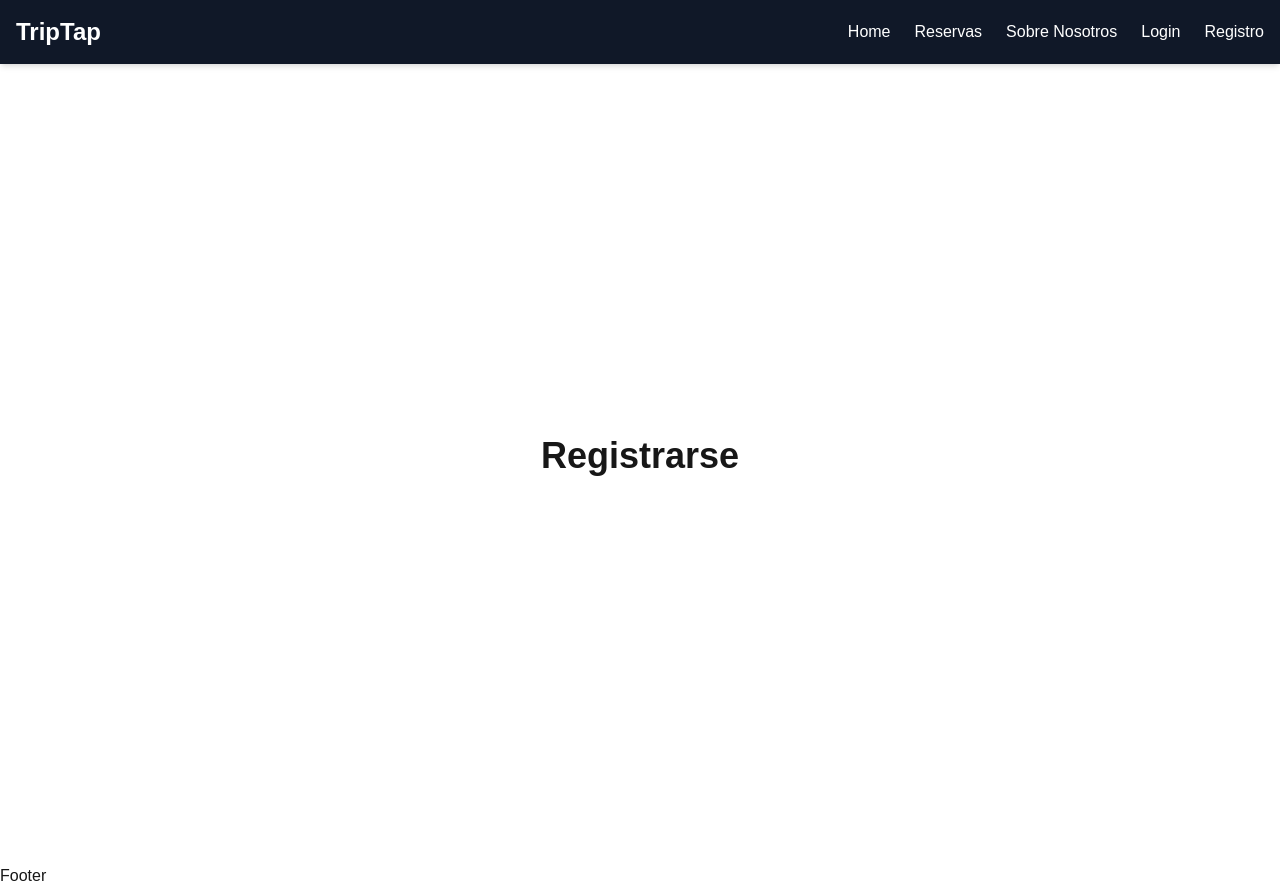
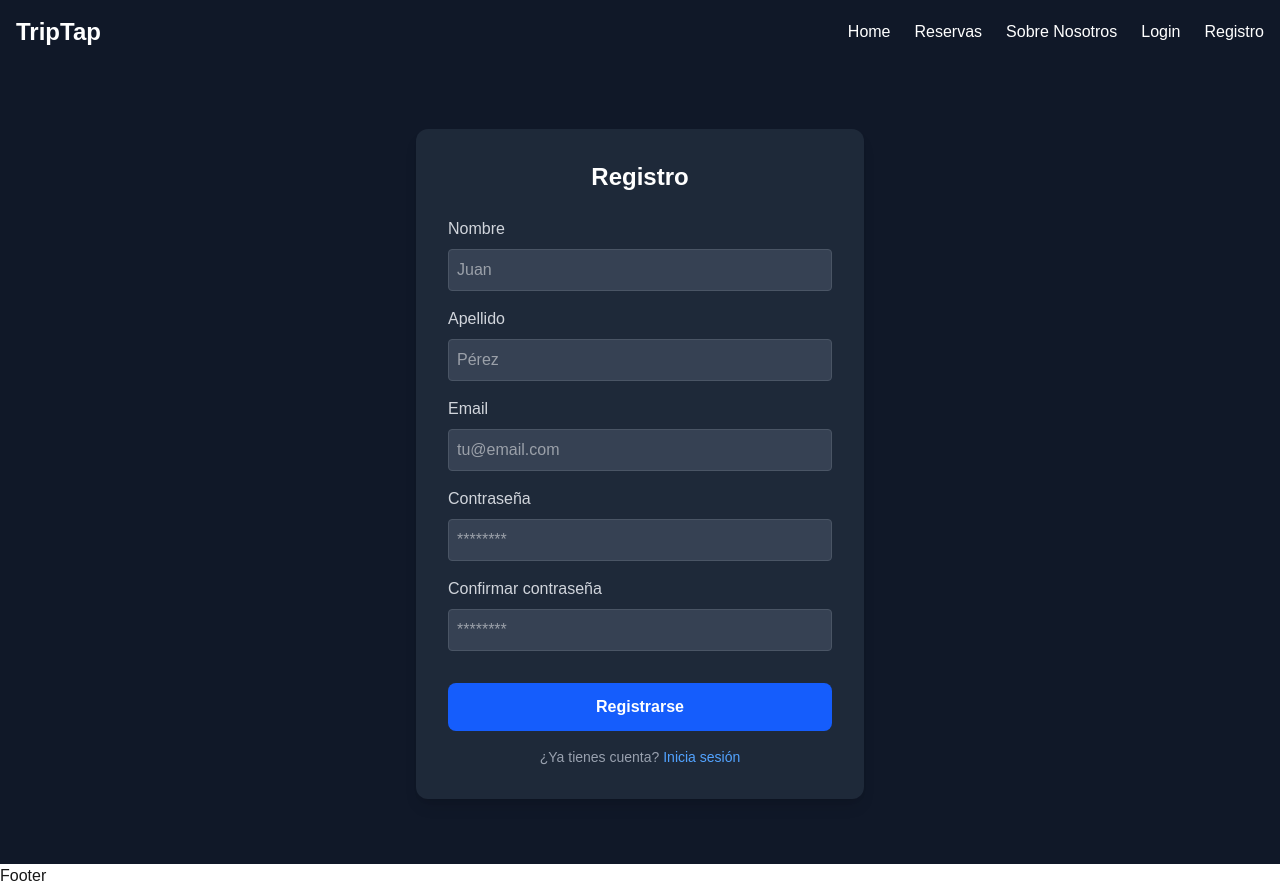
Before and after one commit to ezequielmanchula/triptap-frontend, a Next.js app: page /register in a window 1280 px wide. Built offline with nearby package versions, Linux system fonts and the light colour scheme.

Commit message:
feat(auth): add login and register forms with validation using react-hook-form and zod

```diff
--- a/package.json
+++ b/package.json
@@ -9,10 +9,13 @@
     "lint": "eslint"
   },
   "dependencies": {
+    "@hookform/resolvers": "^5.2.2",
     "@iconify-icon/react": "^3.0.1",
     "next": "15.5.4",
     "react": "19.1.0",
-    "react-dom": "19.1.0"
+    "react-dom": "19.1.0",
+    "react-hook-form": "^7.65.0",
+    "zod": "^4.1.12"
   },
   "devDependencies": {
     "@eslint/eslintrc": "^3",
--- a/src/app/(pages)/login/page.tsx
+++ b/src/app/(pages)/login/page.tsx
@@ -1,7 +1,86 @@
-export default function LoginPage() {
+"use client";
+
+import { useForm } from "react-hook-form";
+import { zodResolver } from "@hookform/resolvers/zod";
+import * as z from "zod";
+import FormInput from "../../components/common/FormInput";
+import Link from "next/link";
+import { useRouter } from "next/navigation";
+
+// Esquema de validación con Zod
+const schema = z.object({
+  email: z.string().email("Correo inválido"),
+  password: z.string().min(6, "La contraseña debe tener al menos 6 caracteres"),
+});
+
+type LoginFormData = z.infer<typeof schema>;
+
+export default function LoginForm() {
+  const router = useRouter();
+
+  // Inicializamos el formulario
+  const {
+    register,
+    handleSubmit,
+    formState: { errors, isSubmitting },
+  } = useForm<LoginFormData>({
+    resolver: zodResolver(schema),
+  });
+
+  // Simulación del envío (sin backend aún)
+  const onSubmit = async (data: LoginFormData) => {
+    console.log("Intentando login con:", data);
+    await new Promise((res) => setTimeout(res, 1000));
+
+    // Simulamos token de prueba
+    const fakeToken = "12345-fake-jwt";
+    localStorage.setItem("token", fakeToken);
+
+    alert("✅ Simulación: inicio de sesión exitoso");
+    router.push("/reservations");
+  };
+
   return (
-    <div className="flex flex-col items-center justify-center min-h-screen">
-      <h1 className="text-4xl font-bold mb-4">Login</h1>
+    <div className="min-h-screen flex items-center justify-center bg-gray-900 px-4">
+      <form
+        onSubmit={handleSubmit(onSubmit)}
+        className="w-full max-w-md bg-gray-800 p-8 rounded-xl shadow-lg"
+      >
+        <h2 className="text-2xl font-bold text-white mb-6 text-center">
+          Iniciar sesión
+        </h2>
+
+        <FormInput
+          label="Email"
+          type="email"
+          placeholder="tu@email.com"
+          {...register("email")}
+          error={errors.email?.message}
+        />
+
+        <FormInput
+          label="Contraseña"
+          type="password"
+          placeholder="********"
+          {...register("password")}
+          error={errors.password?.message}
+        />
+
+        <button
+          type="submit"
+          disabled={isSubmitting}
+          className="w-full py-3 mt-4 bg-green-600 hover:bg-green-500 rounded-lg text-white font-semibold transition-colors disabled:opacity-50"
+        >
+          {isSubmitting ? "Ingresando..." : "Ingresar"}
+        </button>
+
+        <p className="text-gray-400 text-sm mt-4 text-center">
+          ¿No tienes cuenta?{" "}
+          <Link href="/register" className="text-blue-400 hover:text-blue-300">
+            Regístrate
+          </Link>
+        </p>
+      </form>
     </div>
-  )
+  );
 }
--- a/src/app/(pages)/register/page.tsx
+++ b/src/app/(pages)/register/page.tsx
@@ -1,7 +1,110 @@
-export default function RegisterPage() {
+"use client";
+
+import { useForm } from "react-hook-form";
+import { zodResolver } from "@hookform/resolvers/zod";
+import * as z from "zod";
+import FormInput from "../../components/common/FormInput";
+import Link from "next/link";
+
+// Esquema de validación con Zod
+const schema = z
+  .object({
+    nombre: z.string().min(2, "El nombre es obligatorio"),
+    apellido: z.string().min(2, "El apellido es obligatorio"),
+    email: z.string().email("Correo inválido"),
+    password: z.string().min(6, "Mínimo 6 caracteres"),
+    confirmarPassword: z.string(),
+  })
+  .refine((data) => data.password === data.confirmarPassword, {
+    message: "Las contraseñas no coinciden",
+    path: ["confirmarPassword"], // muestra el error debajo del campo correcto
+  });
+
+type RegisterFormData = z.infer<typeof schema>;
+
+export default function RegisterForm() {
+  // Inicializamos el formulario
+  const {
+    register,
+    handleSubmit,
+    formState: { errors, isSubmitting },
+  } = useForm<RegisterFormData>({
+    resolver: zodResolver(schema),
+  });
+
+  // Simulación del envío (sin backend aún)
+  const onSubmit = async (data: RegisterFormData) => {
+    console.log("Datos del formulario:", data);
+    await new Promise((res) => setTimeout(res, 1000));
+    alert("✅ Simulación: usuario registrado correctamente");
+  };
+
   return (
-    <div className="flex flex-col items-center justify-center min-h-screen">
-      <h1 className="text-4xl font-bold mb-4">Registrarse</h1>
+    <div className="min-h-screen flex items-center justify-center bg-gray-900 px-4">
+      <form
+        onSubmit={handleSubmit(onSubmit)}
+        className="w-full max-w-md bg-gray-800 p-8 rounded-xl shadow-lg"
+      >
+        <h2 className="text-2xl font-bold text-white mb-6 text-center">
+          Registro
+        </h2>
+
+        {/* Campos del formulario */}
+        <FormInput
+          label="Nombre"
+          type="text"
+          placeholder="Juan"
+          {...register("nombre")}
+          error={errors.nombre?.message}
+        />
+
+        <FormInput
+          label="Apellido"
+          type="text"
+          placeholder="Pérez"
+          {...register("apellido")}
+          error={errors.apellido?.message}
+        />
+
+        <FormInput
+          label="Email"
+          type="email"
+          placeholder="tu@email.com"
+          {...register("email")}
+          error={errors.email?.message}
+        />
+
+        <FormInput
+          label="Contraseña"
+          type="password"
+          placeholder="********"
+          {...register("password")}
+          error={errors.password?.message}
+        />
+
+        <FormInput
+          label="Confirmar contraseña"
+          type="password"
+          placeholder="********"
+          {...register("confirmarPassword")}
+          error={errors.confirmarPassword?.message}
+        />
+
+        <button
+          type="submit"
+          disabled={isSubmitting}
+          className="w-full py-3 mt-4 bg-blue-600 hover:bg-blue-500 rounded-lg text-white font-semibold transition-colors disabled:opacity-50"
+        >
+          {isSubmitting ? "Registrando..." : "Registrarse"}
+        </button>
+
+        <p className="text-gray-400 text-sm mt-4 text-center">
+          ¿Ya tienes cuenta?{" "}
+          <Link href="/login" className="text-blue-400 hover:text-blue-300">
+            Inicia sesión
+          </Link>
+        </p>
+      </form>
     </div>
-  )
+  );
 }
--- /dev/null
+++ b/src/app/components/common/Button.tsx
@@ -0,0 +1,6 @@
+
+export default function Button() {
+  return (
+    <div>Button</div>
+  )
+}
--- /dev/null
+++ b/src/app/components/common/Card.tsx
@@ -0,0 +1,6 @@
+
+export default function Card() {
+  return (
+    <div>Card</div>
+  )
+}
--- /dev/null
+++ b/src/app/components/common/FormInput.tsx
@@ -0,0 +1,27 @@
+"use client";
+
+import React from "react";
+
+interface FormInputProps extends React.InputHTMLAttributes<HTMLInputElement> {
+  label: string;
+  error?: string;
+}
+
+const FormInput = React.forwardRef<HTMLInputElement, FormInputProps>(
+  ({ label, error, ...props }, ref) => {
+    return (
+      <div className="mb-4">
+        <label className="block text-gray-300 mb-2">{label}</label>
+        <input
+          ref={ref}
+          {...props}
+          className="w-full p-2 rounded bg-gray-700 text-white border border-gray-600 focus:border-blue-500 focus:outline-none"
+        />
+        {error && <p className="text-red-500 text-sm mt-1">{error}</p>}
+      </div>
+    );
+  }
+);
+
+FormInput.displayName = "FormInput";
+export default FormInput;
```
Also changed, not shown: 1 other file (tests, documents, lock files or other folders).
